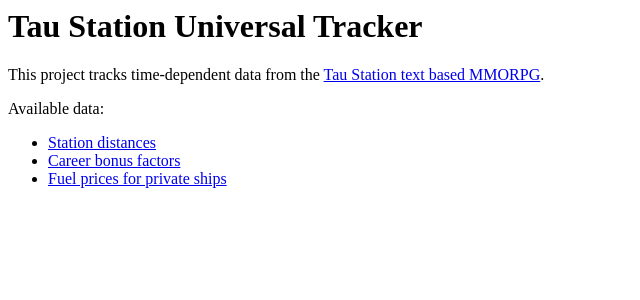
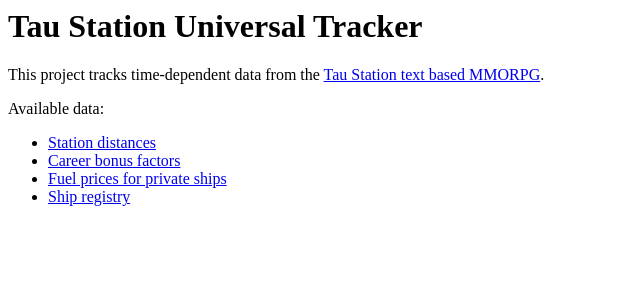
Before and after one commit to taustation-fan/universal-tau-tracker, a Flask app: page / in a window 1280 px wide. Shown: the top 300 px of the page, without its empty margins (0-640 px from the left). Run offline with Flask 2, Linux system fonts and the light colour scheme; parts of the project's set-up code (start-up, migrations or seed data) failed here and were passed over.

Commit message:
Link to ship registry on start page

```diff
--- a/utt/templates/index.html
+++ b/utt/templates/index.html
@@ -13,6 +13,7 @@
     <li><a href="/distance">Station distances</a></li>
     <li><a href="/career">Career bonus factors</a></li>
     <li><a href="/fuel">Fuel prices for private ships</a></li>
+    <li><a href="/ship/">Ship registry</a></li>
 </ul>
 
 </html>
```
